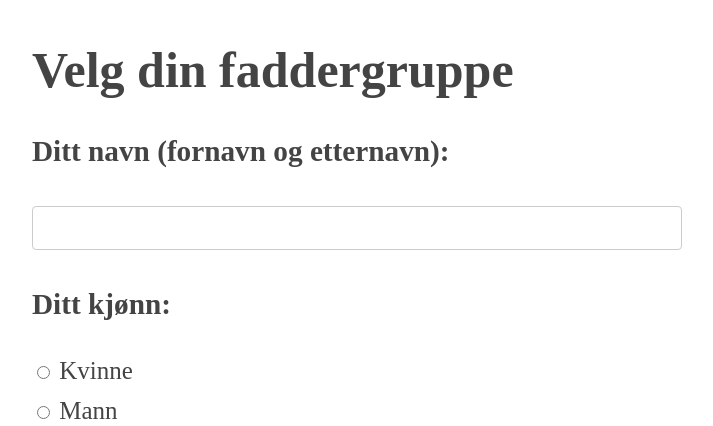
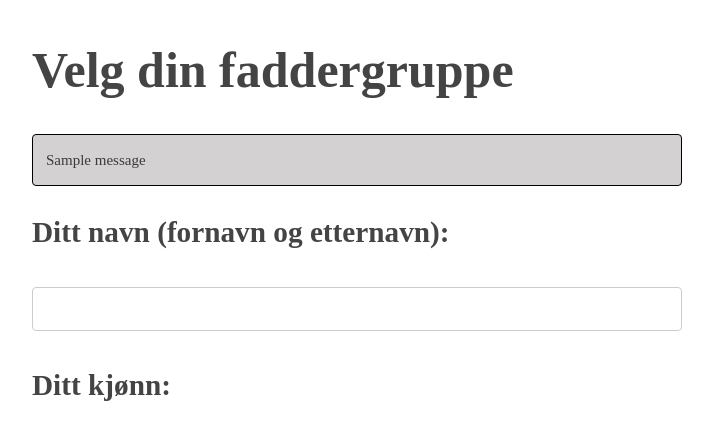
Before and after one commit to Nabla-NTNU/fadder-group-system, a Django app: page / in a window 1280 px wide. Shown: the top 426 px of the page, without its empty margins (283-996 px from the left). Run offline with Django 3.2, Linux system fonts and the light colour scheme; tables that the repository leaves empty hold one stand-in row (values such as "Sample post"); one stand-in notice (Sample message) is shown; some libraries are stand-ins or nearby versions.

Commit message:
show error messages

```diff
--- a/groupfixer/templates/mainpage.html
+++ b/groupfixer/templates/mainpage.html
@@ -28,6 +28,16 @@
 <header>
   <h1>Velg din faddergruppe</h1>
 </header>
+
+{% if messages %}
+    <ul class="messages">
+        {% for message in messages %}
+            <li
+                {% if message.tags %} class="{{ message.tags }}" {% endif %}>{{ message }}
+            </li>
+        {% endfor %}
+    </ul>
+{% endif %}
 
 <form action="{% url 'groupfixer:post' %}" method="post" id="fadderbarn-form">
   {% csrf_token %}
```
